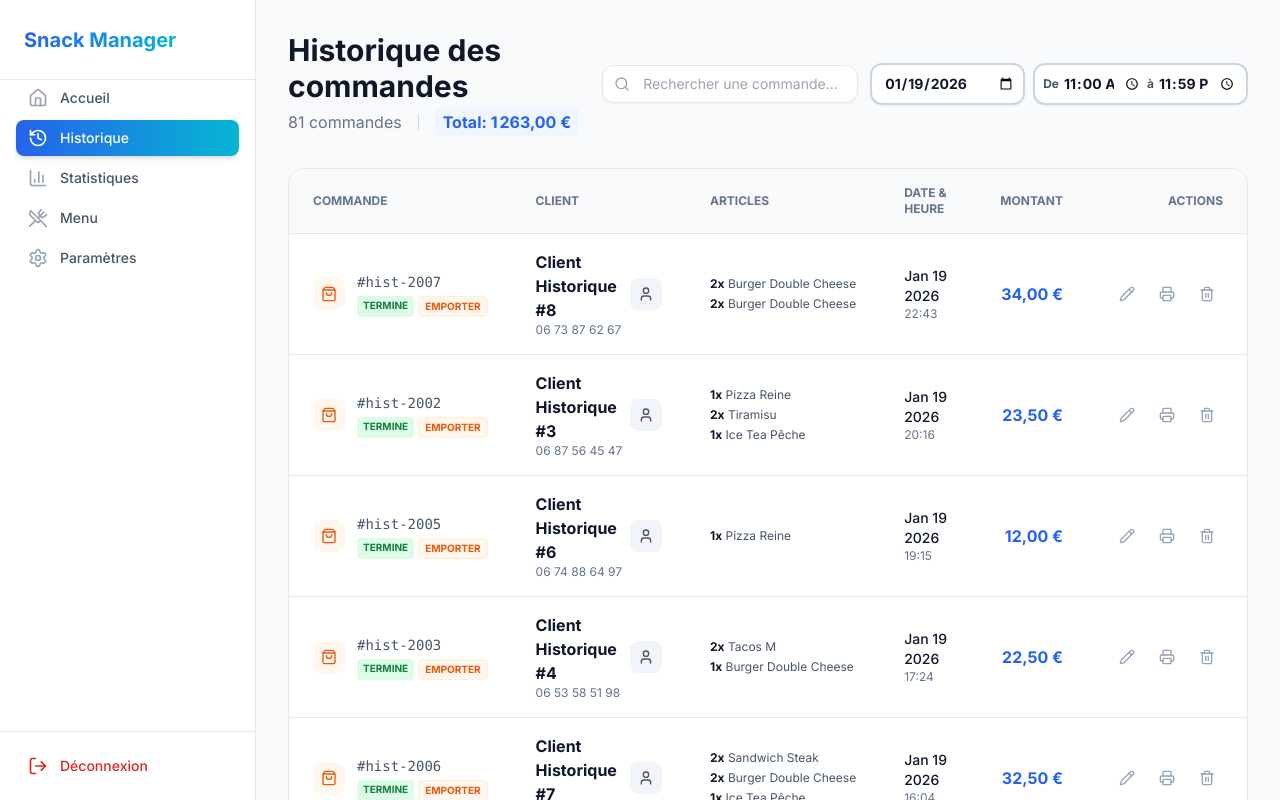
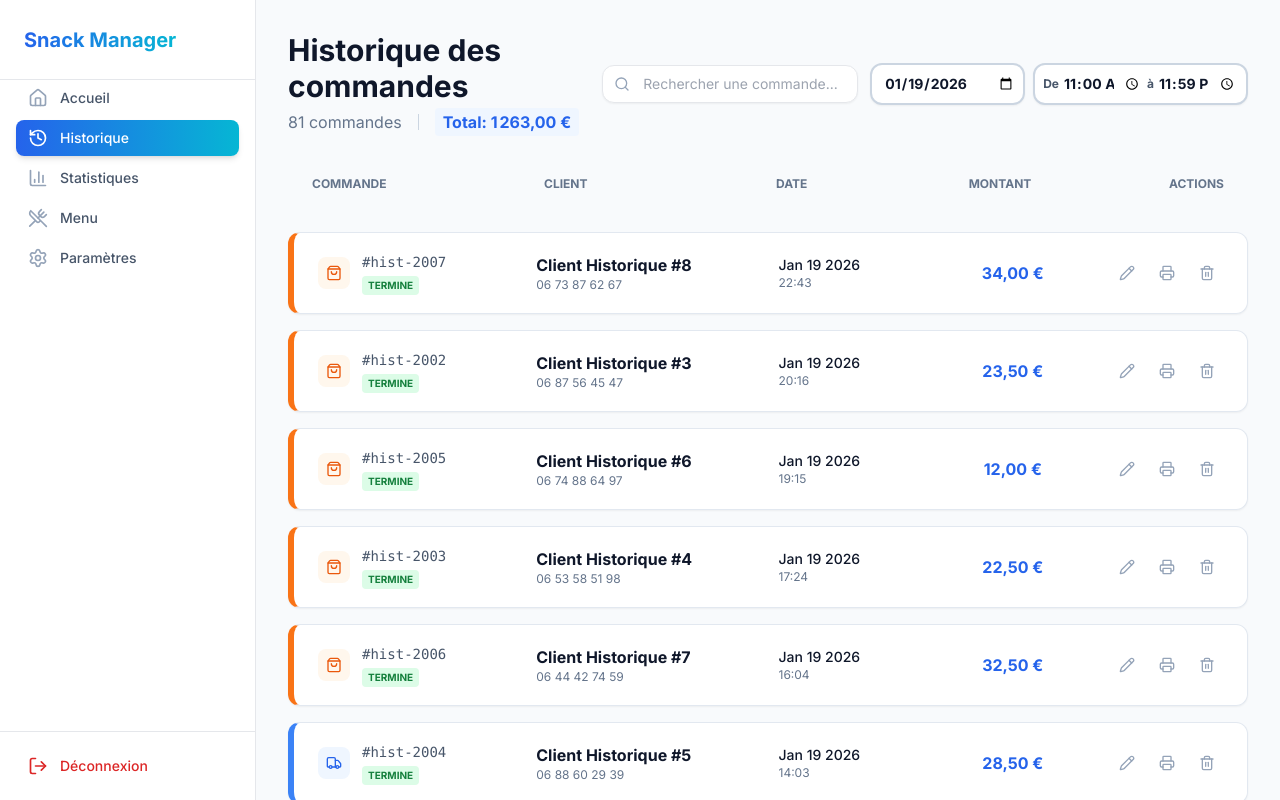
Before and after one commit to Aminechkcyb/Snack-manager, a Next.js app: page /historique in a window 1280 px wide. Built offline with nearby package versions, Linux system fonts and the light colour scheme.

Commit message:
Center montant column in history and include previous minor fixes

```diff
--- a/src/app/(dashboard)/historique/page.tsx
+++ b/src/app/(dashboard)/historique/page.tsx
@@ -114,135 +114,142 @@ export default function HistoryPage() {
                 </div>
             </div>
 
-            <div className="bg-white rounded-2xl border shadow-sm overflow-x-auto">
-                <table className="w-full text-left border-collapse">
-                    <thead>
-                        <tr className="bg-slate-50 border-b">
-                            <th className="px-6 py-4 text-xs font-bold uppercase text-slate-500">Commande</th>
-                            <th className="px-6 py-4 text-xs font-bold uppercase text-slate-500">Client</th>
-                            <th className="px-6 py-4 text-xs font-bold uppercase text-slate-500">Articles</th>
-                            <th className="px-6 py-4 text-xs font-bold uppercase text-slate-500">Date & Heure</th>
-                            <th className="px-6 py-4 text-xs font-bold uppercase text-slate-500 text-right">Montant</th>
-                            <th className="px-6 py-4 text-xs font-bold uppercase text-slate-500 text-right">Actions</th>
-                        </tr>
-                    </thead>
-                    <tbody className="divide-y">
+            {/* Desktop Headers (Hidden on Mobile) */}
+            <div className="hidden md:grid grid-cols-12 gap-4 px-6 py-2 text-xs font-bold uppercase text-slate-500">
+                <div className="col-span-3">Commande</div>
+                <div className="col-span-3">Client</div>
+                <div className="col-span-2">Date</div>
+                <div className="col-span-2 text-center">Montant</div>
+                <div className="col-span-2 text-right">Actions</div>
+            </div>
+
+            <div className="space-y-4">
                 {filteredOrders.length === 0 ? (
-                            <tr>
-                                <td colSpan={6} className="p-12 text-center text-slate-500">
+                    <div className="p-12 text-center text-slate-500 bg-white rounded-2xl border border-dashed">
                         Aucune commande trouvée.
-                                </td>
-                            </tr>
+                    </div>
                 ) : (
-                            filteredOrders.map((order) => (
-                                <tr
+                    filteredOrders.map((order) => {
+                        const borderColor = order.type === 'livraison' ? 'border-l-blue-500' :
+                            order.type === 'sur_place' ? 'border-l-purple-500' :
+                                'border-l-orange-500';
+
+                        return (
+                            <div
                                 key={order.id}
                                 className={cn(
-                                        "hover:bg-slate-50 transition-colors group",
+                                    "bg-white shadow-sm hover:shadow-md transition-all group rounded-xl border border-slate-200 border-l-[6px] p-4 md:p-0",
+                                    borderColor,
                                     animatingDeleteId === order.id && "animate-trash-exit"
                                 )}
                             >
-                                    <td className="px-6 py-4">
+                                <div className="grid grid-cols-1 md:grid-cols-12 gap-4 items-center md:h-20">
+
+                                    {/* Mobile Top Row: ID + Status + Type */}
+                                    <div className="col-span-1 md:col-span-3 md:pl-6 flex items-center justify-between md:justify-start gap-4">
                                         <div className="flex items-center gap-3">
                                             <div className={cn(
-                                                "h-8 w-8 rounded-lg flex items-center justify-center shrink-0",
+                                                "h-10 w-10 md:h-8 md:w-8 rounded-lg flex items-center justify-center shrink-0",
                                                 order.type === "livraison" ? "bg-blue-50 text-blue-600" :
                                                     order.type === "sur_place" ? "bg-purple-50 text-purple-600" :
                                                         "bg-orange-50 text-orange-600"
                                             )}>
-                                                {order.type === "livraison" ? <Truck className="h-4 w-4" /> :
-                                                    order.type === "sur_place" ? <Utensils className="h-4 w-4" /> :
-                                                        <ShoppingBag className="h-4 w-4" />}
+                                                {order.type === "livraison" ? <Truck className="h-5 w-5 md:h-4 md:w-4" /> :
+                                                    order.type === "sur_place" ? <Utensils className="h-5 w-5 md:h-4 md:w-4" /> :
+                                                        <ShoppingBag className="h-5 w-5 md:h-4 md:w-4" />}
                                             </div>
                                             <div>
                                                 <div className="font-mono text-sm font-medium text-slate-600">#{order.id}</div>
-                                                <div className="flex gap-1 mt-1">
+                                                <div className="flex gap-1 mt-1 md:hidden lg:flex">
                                                     <div className={cn(
                                                         "text-[10px] uppercase font-bold px-1.5 py-0.5 rounded w-fit",
                                                         order.status === "termine" ? "bg-green-100 text-green-700" : "bg-red-100 text-red-700"
                                                     )}>
                                                         {order.status}
                                                     </div>
-                                                    <div className={cn(
-                                                        "text-[10px] uppercase font-bold px-1.5 py-0.5 rounded w-fit border",
-                                                        order.type === "livraison" ? "bg-blue-50 text-blue-600 border-blue-100" :
-                                                            order.type === "sur_place" ? "bg-purple-50 text-purple-600 border-purple-100" :
-                                                                "bg-orange-50 text-orange-600 border-orange-100"
-                                                    )}>
-                                                        {order.type === "sur_place" ? "Sur Place" : order.type === "livraison" ? "Livraison" : "Emporter"}
                                                 </div>
                                             </div>
                                         </div>
+                                        {/* Mobile Price Display (Right aligned) */}
+                                        <div className="md:hidden font-bold text-lg text-slate-900">
+                                            {formatPrice(order.totalPrice)}
                                         </div>
-                                    </td>
-                                    <td className="px-6 py-4">
-                                        <div className="flex items-center justify-between">
+                                    </div>
+
+                                    {/* Client Info */}
+                                    <div className="col-span-1 md:col-span-3 flex items-center justify-between md:justify-start gap-4">
                                         <div>
                                             <div className="font-bold text-slate-900">{order.customerName}</div>
                                             <div className="text-xs text-slate-500">{order.phoneNumber}</div>
                                         </div>
                                         <button
                                             onClick={() => setSelectedClientPhone(order.phoneNumber)}
-                                                className={cn("p-2 bg-slate-100 rounded-lg transition-all text-slate-600", `hover:${currentTheme.lightBg} hover:${currentTheme.solidText}`)}
+                                            className={cn("p-2 bg-slate-100 rounded-lg transition-all text-slate-600 md:opacity-0 group-hover:opacity-100", `hover:${currentTheme.lightBg} hover:${currentTheme.solidText}`)}
                                             title="Voir fiche client"
                                         >
                                             <User className="h-4 w-4" />
                                         </button>
                                     </div>
-                                    </td>
-                                    <td className="px-6 py-4">
-                                        <div className="flex flex-col gap-1 max-w-[200px]">
-                                            {order.items.slice(0, 3).map((item, idx) => (
-                                                <div key={idx} className="text-xs text-slate-600 truncate">
-                                                    <span className="font-bold text-slate-900">{item.quantity}x</span> {item.name}
-                                                </div>
-                                            ))}
-                                            {order.items.length > 3 && (
-                                                <div className="text-xs text-slate-400 italic">
-                                                    +{order.items.length - 3} autres...
-                                                </div>
-                                            )}
-                                        </div>
-                                    </td>
-                                    <td className="px-6 py-4">
+
+                                    {/* Items Summary (Hidden on mobile to save space, or shown simplified) */}
+                                    <div className="col-span-1 md:col-span-2 hidden md:block">
                                         <div className="flex flex-col">
                                             <span className="text-sm font-medium text-slate-900">{order.date}</span>
                                             <span className="text-xs text-slate-500">{order.timestamp}</span>
                                         </div>
-                                    </td>
-                                    <td className="px-6 py-4 text-right">
-                                        <span className={cn("font-bold", currentTheme.solidText)}>{formatPrice(order.totalPrice)}</span>
-                                    </td>
-                                    <td className="px-6 py-4 text-right">
-                                        <div className="flex items-center justify-end gap-2">
+                                    </div>
+
+                                    {/* Desktop Price - Centered */}
+                                    <div className="hidden md:flex md:col-span-2 items-center justify-center">
+                                        <div className={cn("font-bold", currentTheme.solidText)}>{formatPrice(order.totalPrice)}</div>
+                                    </div>
+
+                                    {/* Actions */}
+                                    <div className="col-span-1 md:col-span-2 flex items-center justify-end md:pr-6">
+                                        <div className="flex items-center gap-2 w-full md:w-auto justify-end border-t md:border-t-0 pt-4 md:pt-0 mt-2 md:mt-0">
                                             <button
-                                                onClick={() => setEditingOrder(order)} // Add click handler
+                                                onClick={() => setEditingOrder(order)}
                                                 className="p-2 text-slate-400 hover:text-blue-500 hover:bg-blue-50 rounded-lg transition-colors"
                                                 title="Modifier"
                                             >
-                                                <Pencil className="h-4 w-4" />
+                                                <Pencil className="h-5 w-5 md:h-4 md:w-4" />
                                             </button>
                                             <button
                                                 onClick={() => printOrder(order, settings)}
-                                                className="p-2 text-slate-400 hover:text-slate-900 hover:bg-slate-100 rounded-lg transition-colors"
-                                                title="Imprimer le ticket"
+                                                className="p-2 text-slate-400 hover:text-slate-900 hover:bg-slate-100 rounded-lg transition-colors border md:border-0"
+                                                title="Imprimer"
                                             >
-                                                <Printer className="h-4 w-4" />
+                                                <Printer className="h-5 w-5 md:h-4 md:w-4" />
                                             </button>
                                             <button
                                                 onClick={() => setConfirmDeleteId(order.id)}
                                                 className="p-2 text-slate-400 hover:text-red-500 hover:bg-red-50 rounded-lg transition-colors"
                                                 title="Supprimer"
                                             >
-                                                <Trash2 className="h-4 w-4" />
+                                                <Trash2 className="h-5 w-5 md:h-4 md:w-4" />
                                             </button>
                                         </div>
-                                    </td>
-                                </tr>
-                            ))
+                                    </div>
+                                </div>
+
+                                {/* Mobile Items List (Accordion style potentially, but list for now) */}
+                                <div className="mt-3 pt-3 border-t border-dashed md:hidden">
+                                    <div className="text-xs text-slate-500 mb-1 flex justify-between">
+                                        <span>{order.date} à {order.timestamp}</span>
+                                        <span className="uppercase font-bold text-[10px]">{order.type.replace('_', ' ')}</span>
+                                    </div>
+                                    <div className="flex flex-wrap gap-2">
+                                        {order.items.map((item, idx) => (
+                                            <span key={idx} className="inline-flex items-center gap-1 bg-slate-50 px-2 py-1 rounded text-xs text-slate-700 border">
+                                                <span className="font-bold">{item.quantity}x</span> {item.name}
+                                            </span>
+                                        ))}
+                                    </div>
+                                </div>
+                            </div>
+                        );
+                    })
                 )}
-                    </tbody>
-                </table>
             </div>
 
             {selectedClientPhone && (
--- a/src/app/(dashboard)/page.tsx
+++ b/src/app/(dashboard)/page.tsx
@@ -176,9 +176,9 @@ export default function Dashboard() {
           <h2 className="text-lg font-bold text-slate-900">Commandes en cours</h2>
         </div>
 
-        <div className="divide-y overflow-x-auto">
+        <div className="space-y-4 p-4 overflow-x-auto">
           {activeOrders.length === 0 ? (
-            <div className="p-12 text-center text-slate-500">
+            <div className="p-12 text-center text-slate-500 bg-slate-50 rounded-xl border border-dashed">
               Aucune commande en cours.
             </div>
           ) : (
@@ -186,8 +186,6 @@ export default function Dashboard() {
               .sort((a, b) => {
                 // Custom Date Parser for "18 Jan 2026" + "19:55"
                 const parseOrderDate = (o: Order) => {
-                  // Hacky parser for the specific format "DD MMM YYYY"
-                  // Ideally use dayjs or date-fns but native is fine if robust
                   return new Date(`${o.date} ${o.timestamp}`);
                 };
 
@@ -216,12 +214,21 @@ export default function Dashboard() {
                 const waitTime = Math.floor((new Date().getTime() - orderDate.getTime()) / (1000 * 60));
                 const isPriority = waitTime >= 15;
 
+                // Determine border color based on Type
+                const borderColor = order.type === 'livraison' ? 'border-blue-500' :
+                  order.type === 'sur_place' ? 'border-purple-500' :
+                    'border-orange-500';
+
+                const bgColor = order.type === 'livraison' ? 'bg-blue-50/30' :
+                  order.type === 'sur_place' ? 'bg-purple-50/30' :
+                    'bg-orange-50/30';
+
                 return (
                   <div key={order.id} className={cn(
-                    "p-6 transition-all group border-l-[6px] relative",
-                    isPriority
-                      ? "bg-red-50 border-red-600 shadow-red-100 animate-pulse"
-                      : "hover:bg-slate-50 border-transparent",
+                    "p-6 transition-all group border-l-[8px] rounded-xl border shadow-sm relative mb-4",
+                    borderColor,
+                    bgColor,
+                    isPriority && "shadow-red-200 shadow-md ring-1 ring-red-400 animate-pulse",
                     animatingDeleteId === order.id && "animate-trash-exit"
                   )}
                     style={isPriority ? {
```
Lines whose indentation alone changed are shown as unchanged.
